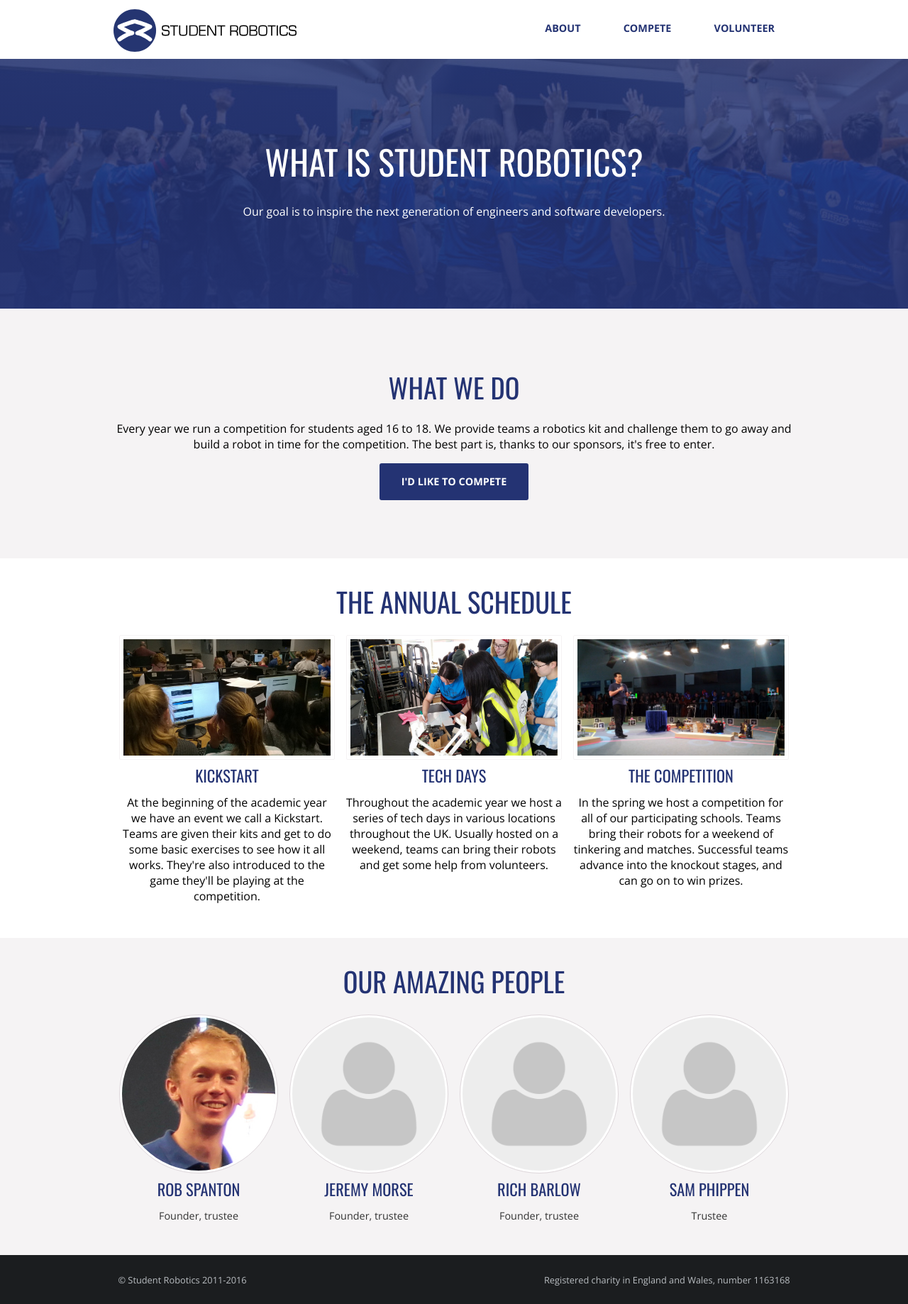
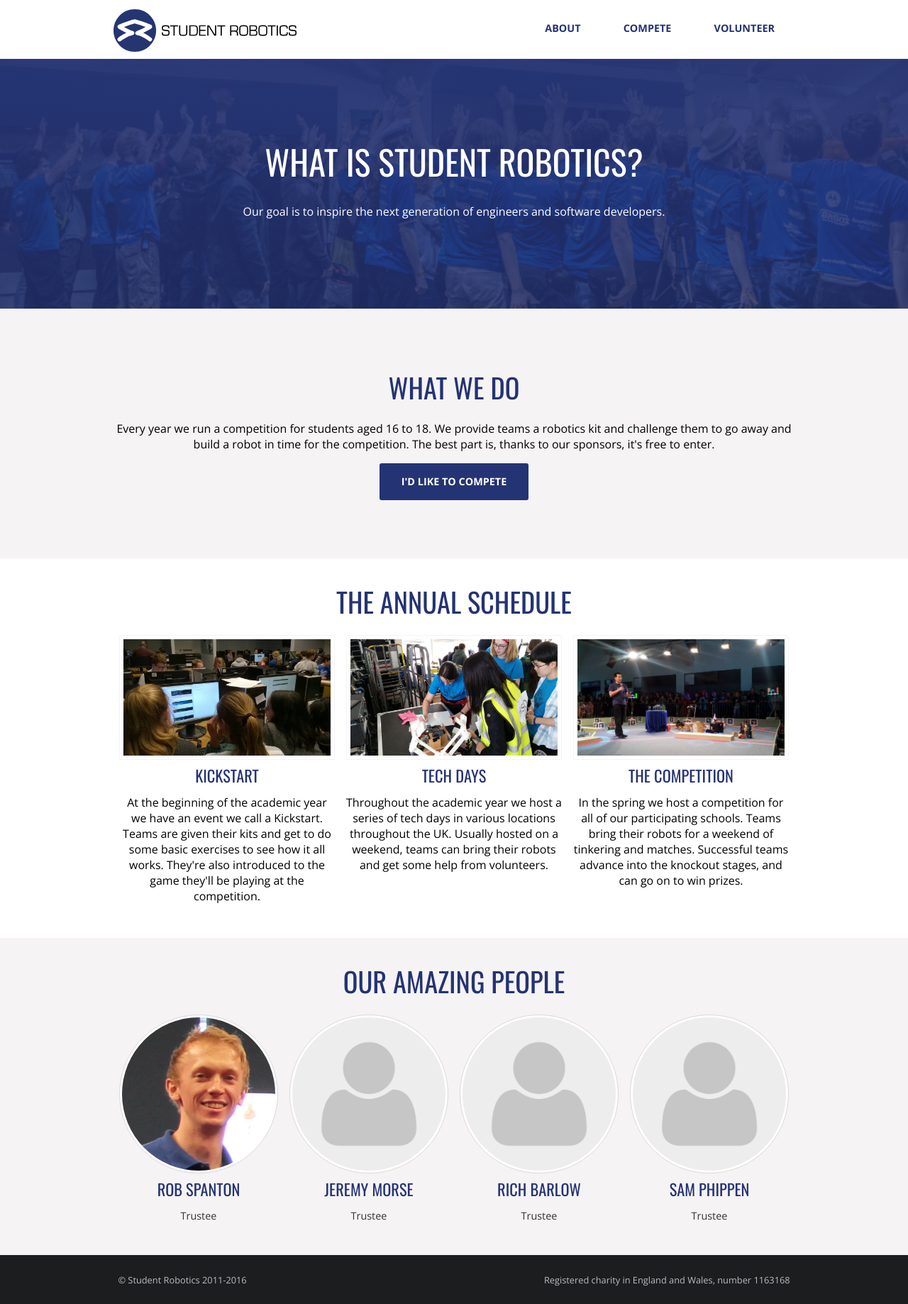
Before and after one commit to srobo/website, a Jekyll site: the page built from about.html, in a window 1280 px wide. Shown: the whole page at 71% size. Built offline with Jekyll 4.4.1, drawn with Linux system fonts in a browser that asks for light colours; nearby versions of some CDN libraries.

Commit message:
Fixed titles and background gradients

```diff
--- a/_sass/_common.scss
+++ b/_sass/_common.scss
@@ -2,7 +2,7 @@
 @import "grid";
 
 @mixin gradient-background($top, $bottom, $image) {
-  background: linear-gradient(0, $top, $bottom), url($image) center center no-repeat;
+  background: linear-gradient($top, $bottom), url($image) center center no-repeat;
   background-size: cover;
 }
 
--- a/about.html
+++ b/about.html
@@ -72,17 +72,17 @@
         <div class="d-3-12">
           <img class="avatar" src="/srobo-prototype/images/rob.jpg" />
           <h3>Rob Spanton</h3>
-          <p class="description">Founder, trustee</p>
+          <p class="description">Trustee</p>
         </div>
         <div class="d-3-12">
           <img class="avatar" src="/srobo-prototype/images/emptyface.png" />
           <h3>Jeremy Morse</h3>
-          <p class="description">Founder, trustee</p>
+          <p class="description">Trustee</p>
         </div>
         <div class="d-3-12">
           <img class="avatar" src="/srobo-prototype/images/emptyface.png" />
           <h3>Rich Barlow</h3>
-          <p class="description">Founder, trustee</p>
+          <p class="description">Trustee</p>
         </div>
         <div class="d-3-12">
           <img class="avatar" src="/srobo-prototype/images/emptyface.png" />
```
